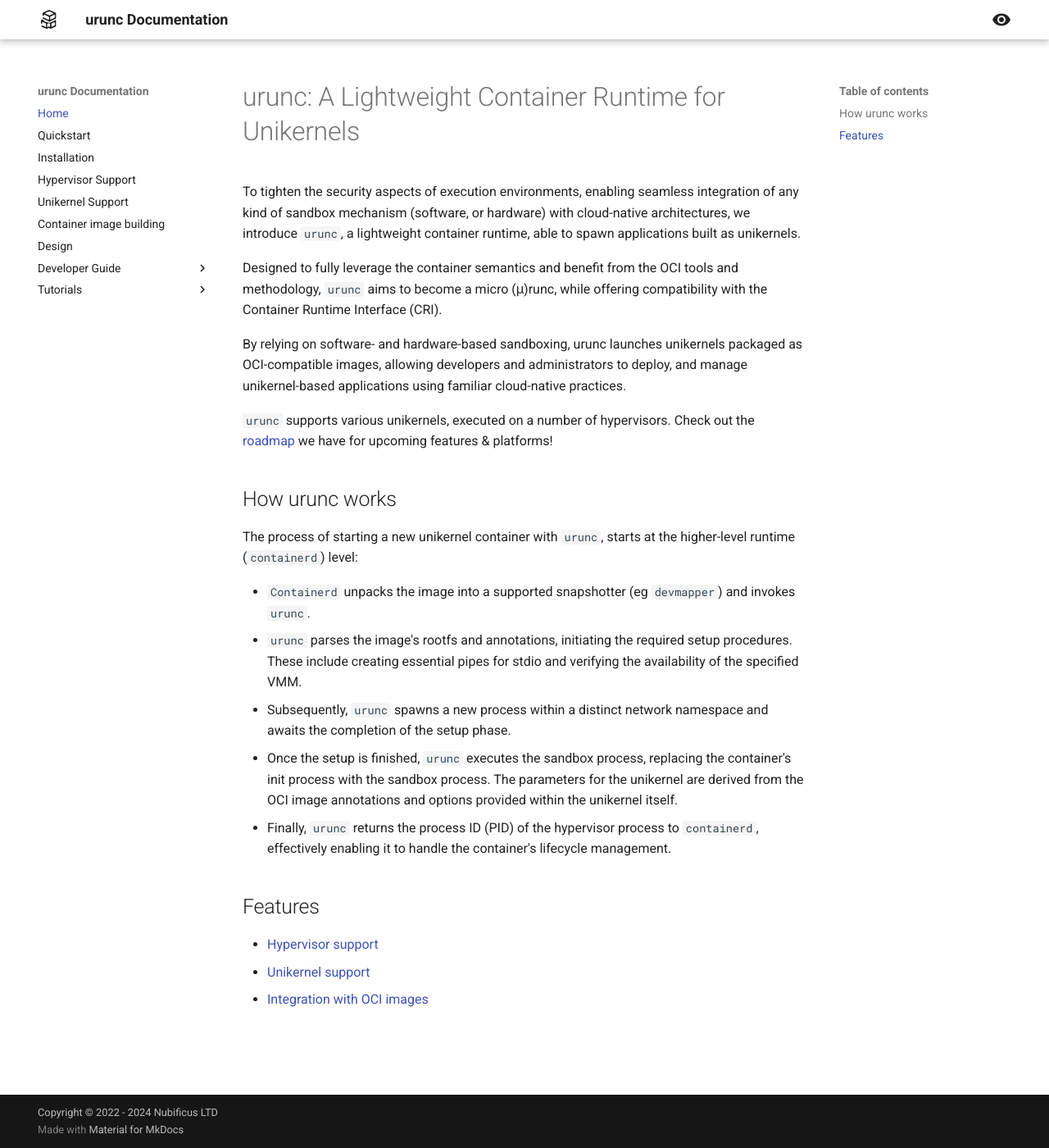
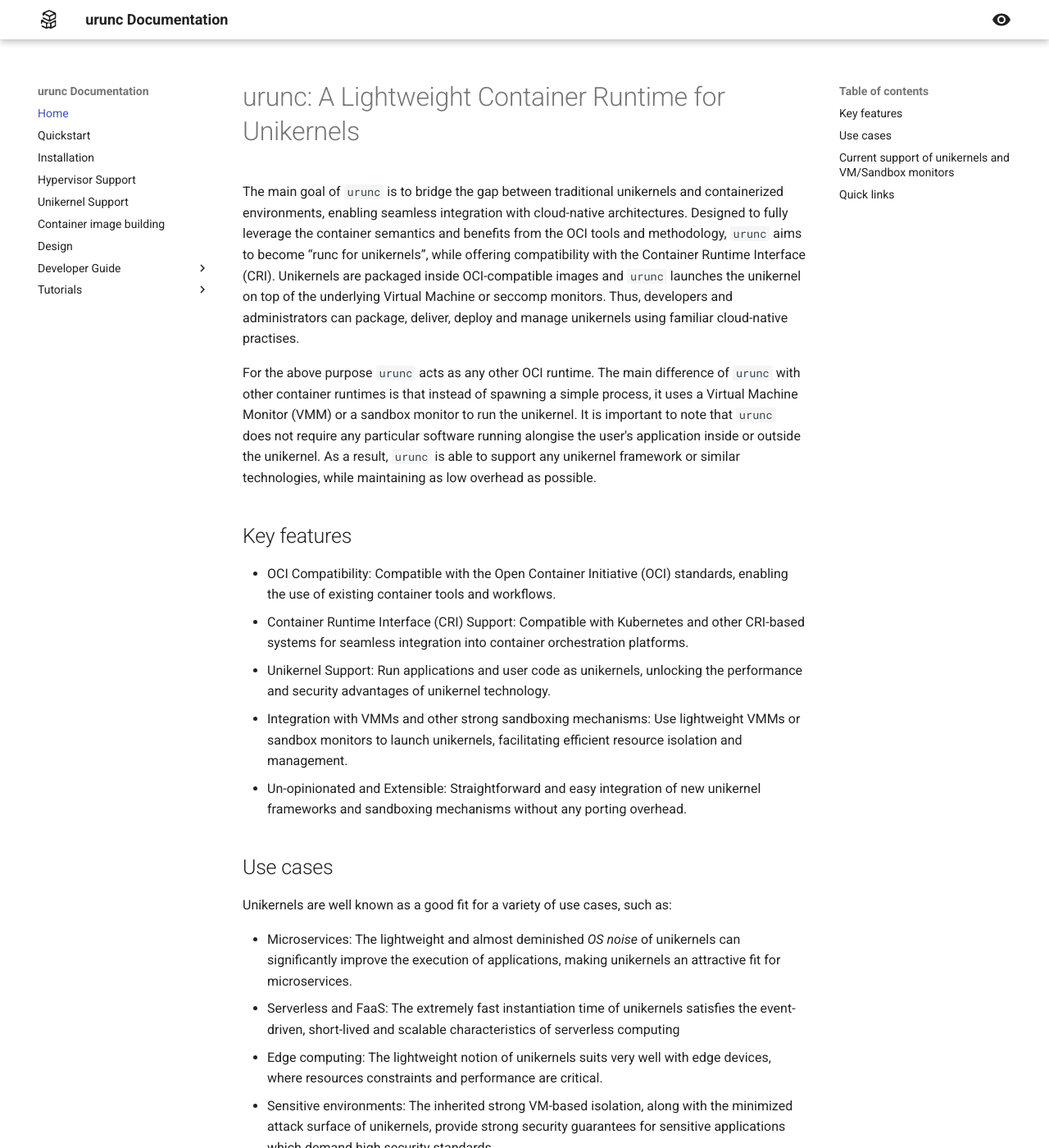
Before and after one commit to nubificus/urunc, an MkDocs documentation site: the page built from docs/index.md, in a window 1280 px wide and 1400 px high. Shown: the whole window at 82% size. Built offline with MkDocs 1.6.1 and Material for MkDocs 9.7.7, drawn with Linux system fonts in a browser that asks for light colours; some of the changed text lies outside the part shown.

Commit message:
docs(index): Update content of main index page of documentation
Update content of index.md to provide an overview of urunc, its key
features, use cases and the current support of unikernels and VMMs.

PR: https://github.com/nubificus/urunc/pull/59
Signed-off-by: Charalampos Mainas <charalampos.mainas@gmail.com>
Signed-off-by: Anastassios Nanos <ananos@nubificus.co.uk>
Signed-off-by: Georgios Ntoutsos <gntouts@nubificus.co.uk>
Reviewed-by: Georgios Ntoutsos <gntouts@nubificus.co.uk>
Approved-by: Georgios Ntoutsos <gntouts@nubificus.co.uk>

```diff
--- a/docs/index.md
+++ b/docs/index.md
@@ -1,45 +1,65 @@
 # urunc: A Lightweight Container Runtime for Unikernels
 
-To tighten the security aspects of execution environments, enabling seamless
-integration of any kind of sandbox mechanism (software, or hardware) with
-cloud-native architectures, we introduce `urunc`, a lightweight container
-runtime, able to spawn applications built as unikernels.
+The main goal of `urunc` is to bridge the gap between traditional unikernels and
+containerized environments, enabling seamless integration with cloud-native
+architectures. Designed to fully leverage the container semantics and benefits
+from the OCI tools and methodology, `urunc` aims to become
+“runc for unikernels”, while offering compatibility with the Container
+Runtime Interface (CRI). Unikernels are packaged inside OCI-compatible images
+and `urunc` launches the unikernel on top of the underlying Virtual Machine or
+seccomp monitors. Thus, developers and administrators can package, deliver,
+deploy and manage unikernels using familiar cloud-native practises.
 
-Designed to fully leverage the container semantics and benefit from the OCI
-tools and methodology, `urunc` aims to become a micro (μ)runc, while offering
-compatibility with the Container Runtime Interface (CRI).
+For the above purpose `urunc` acts as any other OCI runtime. The main
+difference of `urunc` with other container runtimes is that instead of
+spawning a simple process, it uses a Virtual Machine Monitor (VMM) or a sandbox
+monitor to run the unikernel. It is important to note that `urunc` does not
+require any particular software running alongise the user's application inside
+or outside the unikernel. As a result, `urunc` is able to support any unikernel
+framework or similar technologies, while maintaining as low overhead as
+possible.
 
-By relying on software- and hardware-based sandboxing, urunc launches
-unikernels packaged as OCI-compatible images, allowing developers and
-administrators to deploy, and manage unikernel-based applications using
-familiar cloud-native practices.
+## Key features
 
-`urunc` supports various unikernels, executed on a number of hypervisors. Check
-out the [roadmap](https://github.com/nubificus/urunc) we have for upcoming
-features & platforms!
+- OCI Compatibility: Compatible with the Open Container Initiative (OCI) standards, enabling the use of existing container tools and workflows.
+- Container Runtime Interface (CRI) Support: Compatible with Kubernetes and other CRI-based systems for seamless integration into container orchestration platforms.
+- Unikernel Support: Run applications and user code as unikernels, unlocking the performance and security advantages of unikernel technology.
+- Integration with VMMs and other strong sandboxing mechanisms: Use lightweight VMMs or sandbox monitors to launch unikernels, facilitating efficient resource isolation and management.
+- Un-opinionated and Extensible: Straightforward and easy integration of new unikernel frameworks and sandboxing mechanisms without any porting overhead.
 
-## How urunc works
+## Use cases
 
-The process of starting a new unikernel container with `urunc`, starts at the
-higher-level runtime (`containerd`) level:
+Unikernels are well known as a good fit for a variety of use cases, such as:
 
-- `Containerd` unpacks the image into a supported snapshotter (eg `devmapper`)
-  and invokes `urunc`.
-- `urunc` parses the image's rootfs and annotations, initiating the required
-  setup procedures. These include creating essential pipes for stdio and
-  verifying the availability of the specified VMM.
-- Subsequently, `urunc` spawns a new process within a distinct network
-  namespace and awaits the completion of the setup phase.
-- Once the setup is finished, `urunc` executes the sandbox process, replacing
-  the container's init process with the sandbox process. The parameters for the
-  unikernel are derived from the OCI image annotations and options provided within
-  the unikernel itself.
-- Finally, `urunc` returns the process ID (PID) of the hypervisor process to
-  `containerd`, effectively enabling it to handle the container's lifecycle
-  management.
+- Microservices: The lightweight and almost deminished *OS noise* of unikernels
+  can significantly improve the execution of applications, making unikernels an
+  attractive fit for microservices.
+- Serverless and FaaS: The extremely fast instantiation time of unikernels
+  satisfies the event-driven, short-lived and scalable characteristics of
+  serverless computing
+- Edge computing: The lightweight notion of unikernels suits very well with edge
+  devices, where resources constraints and performance are critical.
+- Sensitive environments: The inherited strong VM-based isolation, along with
+  the minimized attack surface of unikernels, provide strong security guarantees
+  for sensitive applications which demand high security standards.
 
-## Features
+In all the above use cases, `urunc` facilitates the seamless integration of
+unikernels with existing cloud-native tools and technologies, enabling the effortless
+distribution and management of applications running as unikernels.
 
-- [Hypervisor support](hypervisor-support)
-- [Unikernel support](unikernel-support)
-- [Integration with OCI images](image-building)
+## Current support of unikernels and VM/Sandbox monitors
+
+The following table provides an overview of the currently supported VMMs and
+Sandbox monitors, along with the unikernels that can run on top of them.
+
+
+| Unikernel                               | VM/Sandbox Monitor   | Arch         | Storage    |
+|---------------------------------------- |--------------------- |------------- |----------- |
+| [Rumprun](/unikernel-support/#rumprun)  | [Solo5-hvt](/hypervisor-support/#solo5-hvt), [Solo5-spt](/hypervisor-support/#solo5-spt) | x86, aarch64  | Block  |
+| [Unikraft](/unikernel-support/#unikraft)| [Qemu](/hypervisor-support/#qemu), [Firecracker](/hypervisor-support/#aws-firecracker) | x86          | Initrd     |
+
+## Quick links
+
+- [Contributing](developer-guide/contribute/)
+- [Getting metrics from `urunc`](developer-guide/timestamps)
+- [Integration with k8s](tutorials/How-to-urunc-on-k8s/)
```
